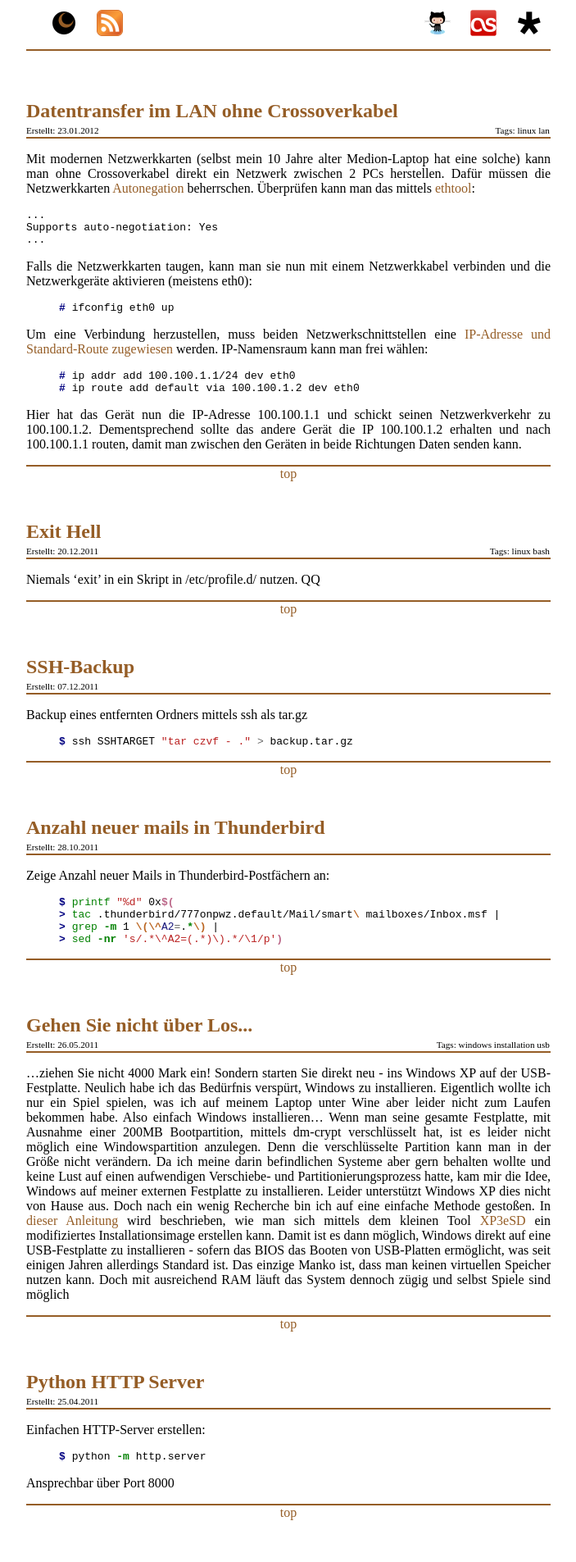
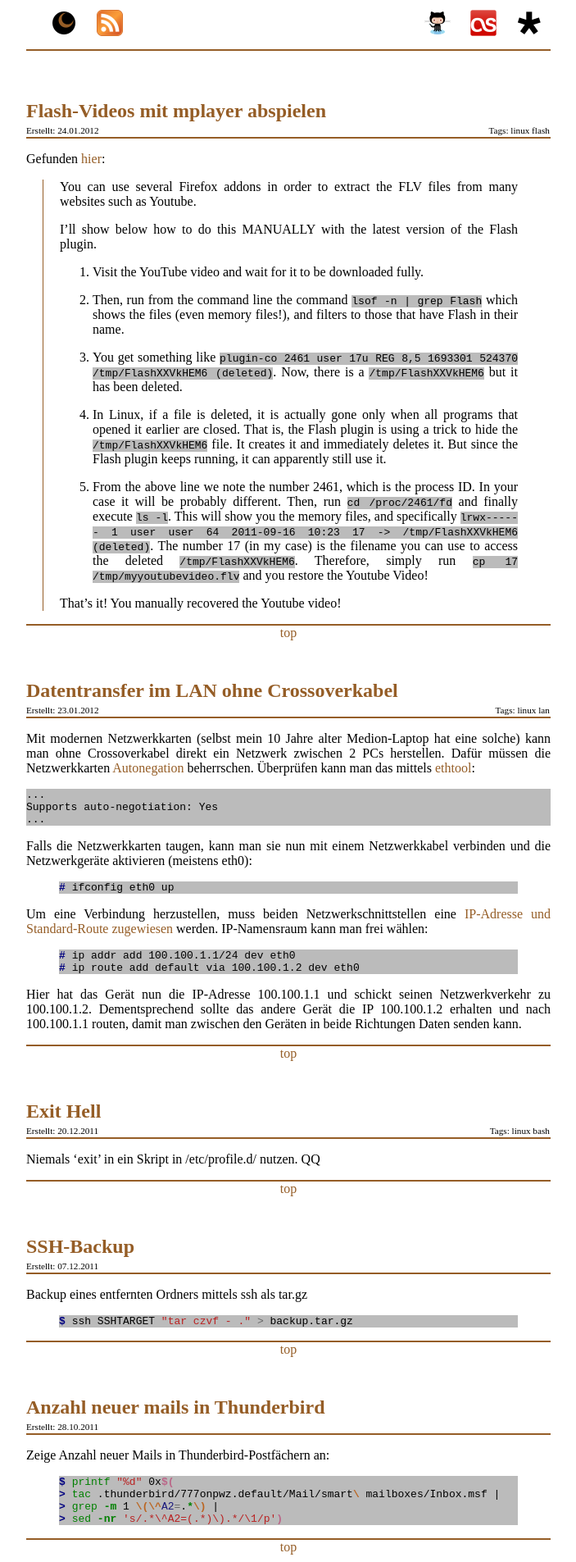
Before and after one commit to aibor/aibor.github.com, a Jekyll site: the page built from articles/index.markdown, in a window 1280 px wide. Shown: the top 1905 px of the page at 82% size, without its empty margins (18-721 px from the left). Built offline with Jekyll 4.4.1, drawn with Linux system fonts in a browser that asks for light colours.

Commit message:
flash video

```diff
--- /dev/null
+++ b/_posts/2012-01-24-recover-flash-video.markdown
@@ -0,0 +1,24 @@
+---
+layout: article
+title: Flash-Videos mit mplayer abspielen
+categories: articles
+tags: linux flash
+---
+Gefunden [hier](http://askubuntu.com/questions/37267/tmp-directory-doesnt-show-flashstreaming-youtube-videos-in-firefox-why/61657#61657):
+
+> You can use several Firefox addons in order to extract the FLV files from many websites such as Youtube.
+>
+> I'll show below how to do this MANUALLY with the latest version of the Flash plugin.
+>
+> 1. Visit the YouTube video and wait for it to be downloaded fully.
+>
+> 1. Then, run from the command line the command `lsof -n | grep Flash` which shows the files (even memory files!), and filters to those that have Flash in their name.
+>
+> 1. You get something like `plugin-co 2461 user 17u REG 8,5 1693301 524370 /tmp/FlashXXVkHEM6 (deleted)`. Now, there is a `/tmp/FlashXXVkHEM6` but it has been deleted.
+>
+> 1. In Linux, if a file is deleted, it is actually gone only when all programs that opened it earlier are closed. That is, the Flash plugin is using a trick to hide the `/tmp/FlashXXVkHEM6` file. It creates it and immediately deletes it. But since the Flash plugin keeps running, it can apparently still use it.
+>
+> 1. From the above line we note the number 2461, which is the process ID. In your case it will be probably different. Then, run `cd /proc/2461/fd` and finally execute `ls -l`.
+>    This will show you the memory files, and specifically `lrwx------ 1 user user 64 2011-09-16 10:23 17 -> /tmp/FlashXXVkHEM6 (deleted)`. The number 17 (in my case) is the filename you can use to access the deleted `/tmp/FlashXXVkHEM6`. Therefore, simply run `cp 17 /tmp/myyoutubevideo.flv` and you restore the Youtube Video!
+>
+> That's it! You manually recovered the Youtube video!
--- a/css/style.css
+++ b/css/style.css
@@ -84,3 +84,12 @@ hr {
   color: #955d26;
   border:solid 1px #955d26
 }
+pre, code {
+  color: #000000;
+  background-color: #bbb;
+}
+blockquote {
+  margin-left: 20px;
+  padding-left: 20px;
+  border-left: solid 1px #955d26;
+}
```
